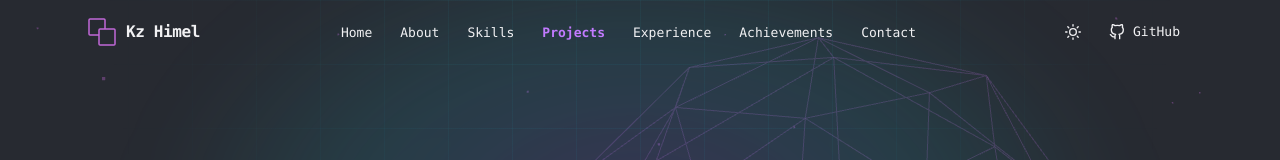
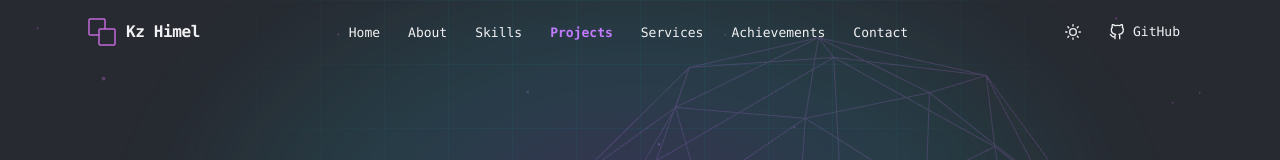
Before and after one commit to Kz-Himel/portfolio, a Next.js app: page /projects in a window 1280 px wide. Shown: the top 160 px of the page. Built offline with nearby package versions, Linux system fonts and the light colour scheme.

Commit message:
Updated: Service Section

```diff
--- a/src/app/page.jsx
+++ b/src/app/page.jsx
@@ -14,7 +14,7 @@ export default function HomePage() {
       <AboutSection />
       <SkillsSection />
       <ProjectsSection />
-      <ExperienceSection />
+      {/* <ExperienceSection /> */}
       <ServicesSection />
       <AchievementsSection />
       <ContactSection />
--- a/src/components/Navbar.jsx
+++ b/src/components/Navbar.jsx
@@ -13,7 +13,7 @@ const navLinks = [
   { href: "/#about", label: "About" },
   { href: "/#skills", label: "Skills" },
   { href: "/#projects", label: "Projects" },
-  { href: "/#experience", label: "Experience" },
+  { href: "/#services", label: "Services" },
   { href: "/#achievements", label: "Achievements" },
   { href: "/#contact", label: "Contact" },
 ];
--- a/src/components/ServicesSection.jsx
+++ b/src/components/ServicesSection.jsx
@@ -16,7 +16,7 @@ import Reveal from "./ui/Reveal";
 
 const services = [
   {
-    title: "MERN Stack Development",
+    title: " FullStack & MERN Stack Development",
     desc: "End-to-end fullstack apps with MongoDB, Express, React, and Node — designed to scale and maintain.",
     icon: <FiCode size={20} />,
   },
```
